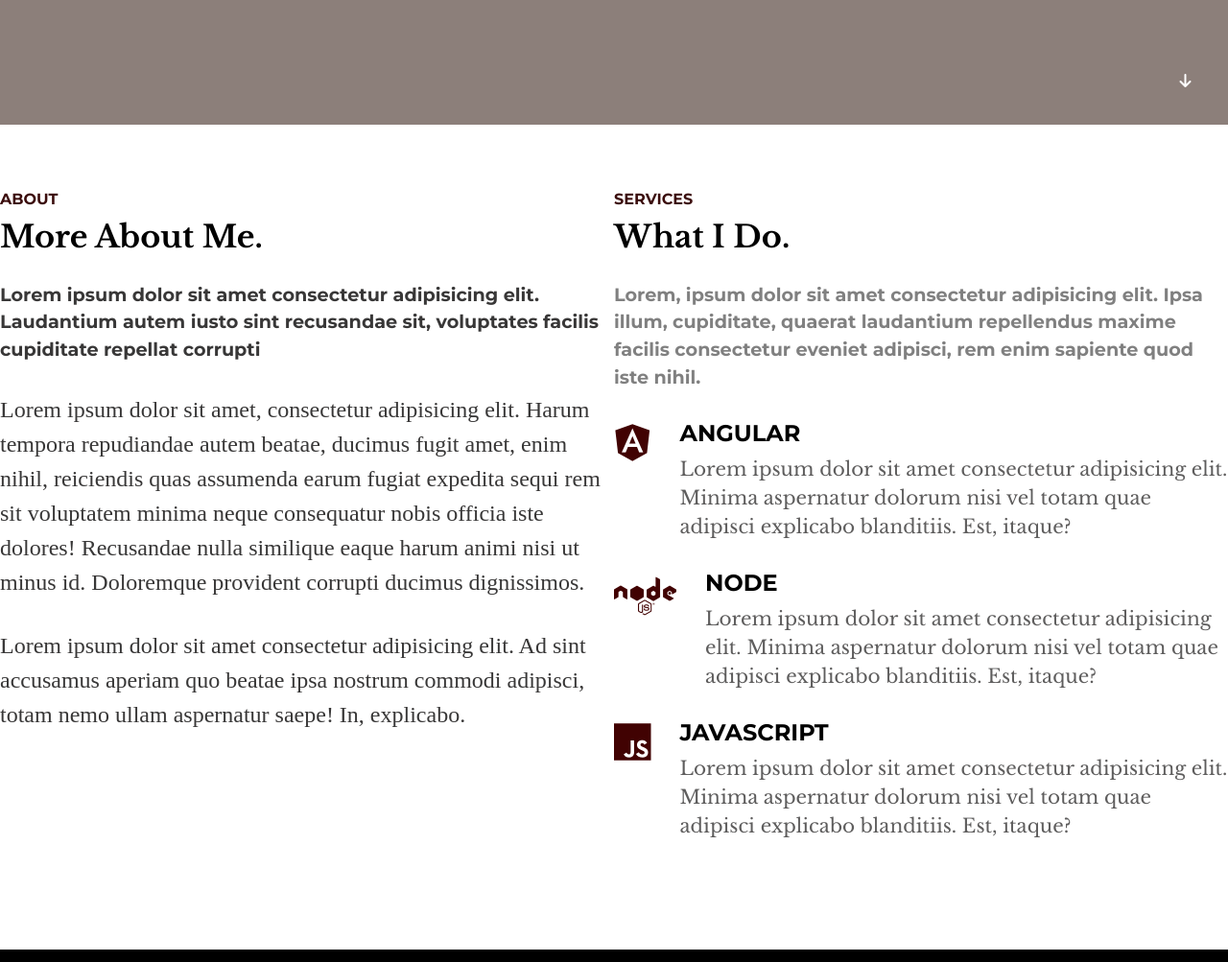
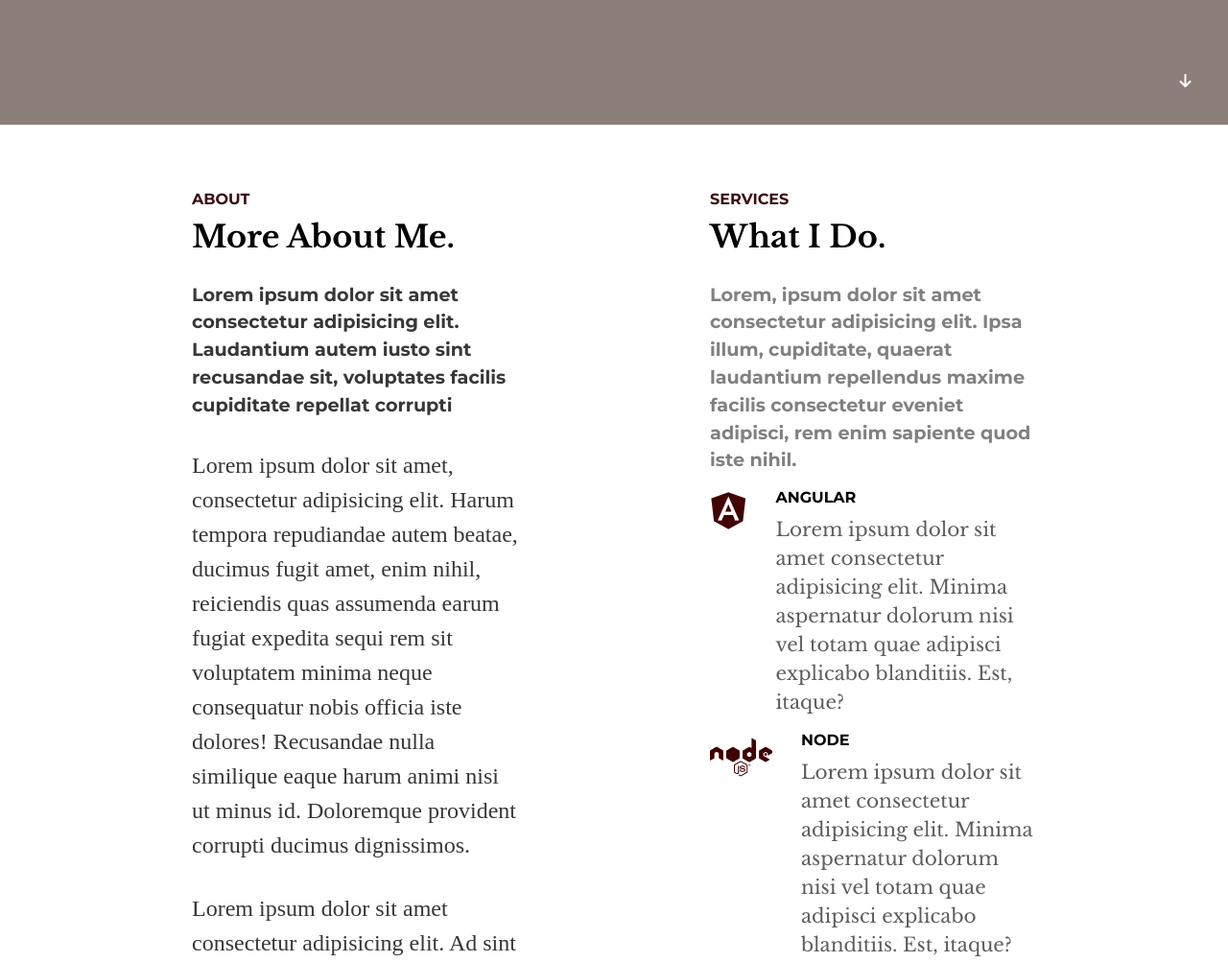
Before and after one commit to AlbertoMarLor/ejercicio_jon_smith, a plain HTML site: page index.html in a window 1280 px wide. Shown: the part 860-1863 px from the top of the page at 96% size. Drawn offline with nearby package versions, Linux system fonts and the light colour scheme.

Commit message:
section 1 y 2 acabados

```diff
--- a/css/styles.css
+++ b/css/styles.css
@@ -325,6 +325,15 @@ h5 {
     }
 
 
+    #section1 {
+        padding: 0 100px 0 200px
+    }
+
+    #section2 {
+        padding: 0 200px 0 100px;
+
+    }
+
     #section1 h2 {
 
         font-size: 100%;
@@ -351,6 +360,11 @@ h5 {
     #section1 h5 {
         text-align: left;
         font-size: 120%;
+
+    }
+
+    #section2 h4 {
+        font-size: 100%;
 
     }
 
```
